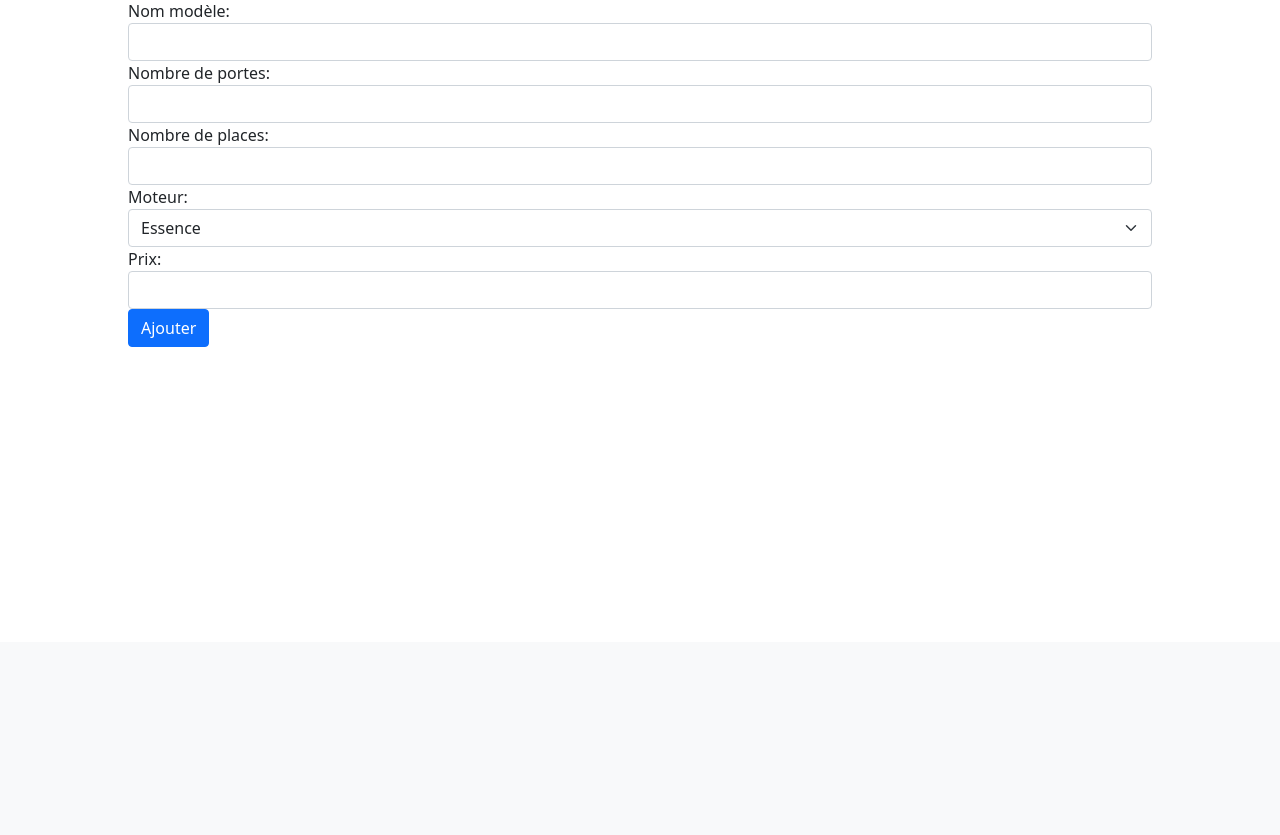
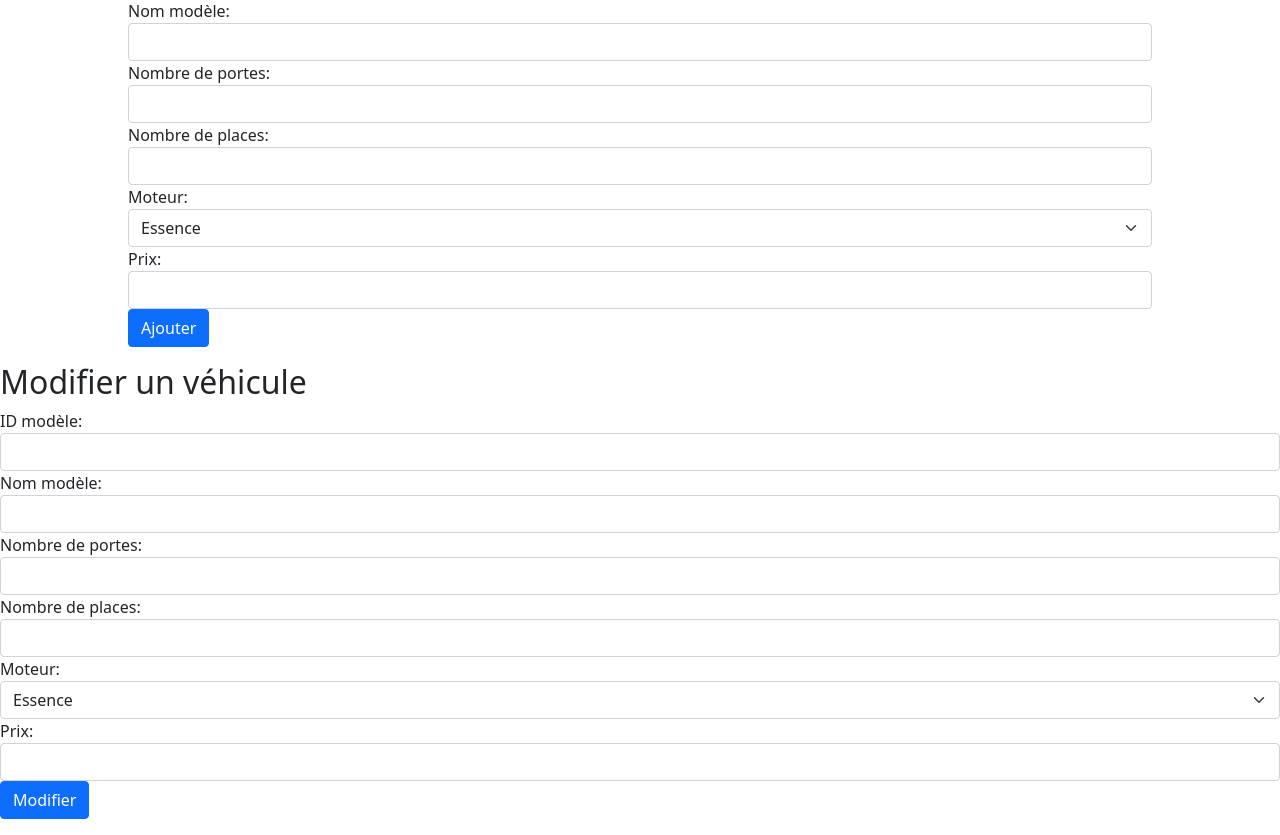
Before and after one commit to Arthurbsnrd/RAUDI_FRONT, a PHP site: page /modele/HTML/Gestion.php in a window 1280 px wide. Shown: the part 158-993 px from the top of the page. Before the commit the page ends 505 px from the top, so only its background shows below. Run offline with PHP 8.4, Linux system fonts and the light colour scheme.

```diff
--- a/HTML/Gestion.php
+++ b/HTML/Gestion.php
@@ -37,6 +37,33 @@
 
     <button type="submit" class="btn btn-submit btn-primary" >Ajouter</button>
   </form>
+</div>
+
+<div class="edit">
+    <h2>Modifier un véhicule</h2>
+    <form id="edit-vehicle-form" class="mb-3">
+        <label for="id_modele">ID modèle:</label>
+        <input type="number" id="id_modele" name="id_modele"  class="form-control" required>
+        <label for="nom">Nom modèle:</label>
+        <input type="text" id="nom" name="nom"  class="form-control" required>
+
+        <label for="nbPortes">Nombre de portes:</label>
+        <input type="number" id="nbPortes" name="nbPortes" class="form-control" required>
+
+        <label for="nbPlaces">Nombre de places:</label>
+        <input type="number" id="nbPlaces" name="nbPlaces" class="form-control" required>
+
+        <label for="moteur" >Moteur:</label>
+        <select class="form-select" name="moteur" id="moteur">
+            <option value="essence">Essence</option>
+            <option value="diesel">Diesel</option>
+        </select>
+
+        <label for="prix">Prix:</label>
+        <input type="number" id="prix" name="prix" class="form-control" required>
+
+        <button type="submit" class="btn btn-submit btn-primary" >Modifier</button>
+    </form>
 </div>
 
 <script src="https://code.jquery.com/jquery-3.6.4.min.js"></script>
@@ -79,6 +106,7 @@
       <li class="list-group-item">
         <div class="d-flex justify-content-between align-items-center">
           <div>
+              <strong>ID:</strong> ${vehicle.id_modele} -
               <strong>Nom du véhicule:</strong> ${vehicle.nom} -
               <strong>Nombre de portes:</strong> ${vehicle.nbPortes} -
               <strong>Moteur:</strong> ${vehicle.moteur} -
@@ -139,6 +167,21 @@
     });
   }
 
+  // Fonction pour modifier un véhicule par ID
+  function editVehicle(vehicleId) {
+    let token = tokenExists()
+    $.ajax({
+      url: `http://localhost:8000/modele/modeles/${vehicleId}`,
+      method: 'PUT',
+        headers: {
+            "Authorization":  token
+        },
+      success: function () {
+        loadVehicles();
+      }
+    });
+  }
+
   // Fonction pour vérifier si un token existe
     function tokenExists() {
         // Assurez-vous que le token est stocké localement lors de la connexion
```
Also changed, not shown: HTML/Detail.php (+29 -2 lines).
